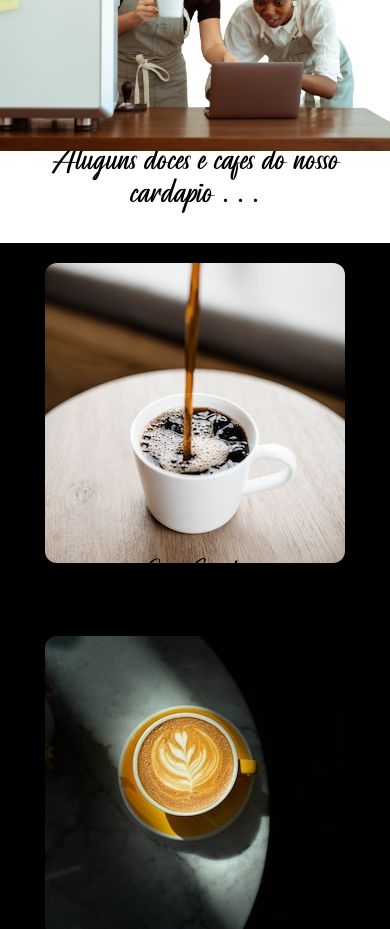
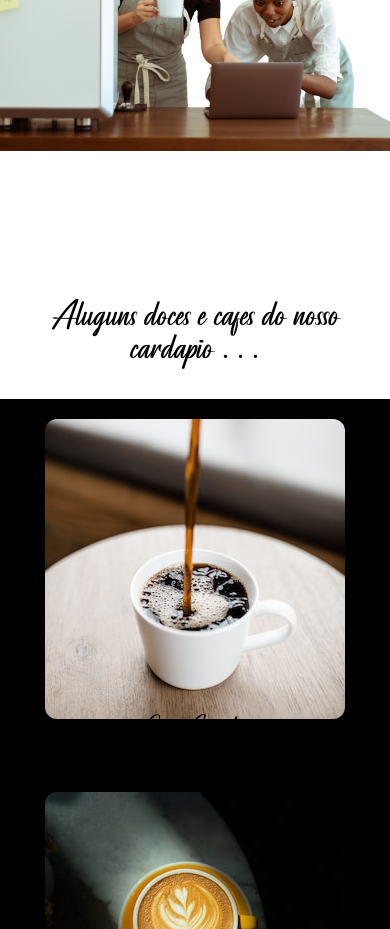
Before and after one commit to leanluizz/componentes-react-reutilizaveis-, a React (Create React App) app: page / in a window 390 px wide. Shown: the part 5000-5929 px from the top of the page. Built offline with nearby package versions, Linux system fonts and the light colour scheme.

Commit message:
test mobile client

```diff
--- a/src/components/Body/itens.jsx
+++ b/src/components/Body/itens.jsx
@@ -28,7 +28,7 @@ export default function Itens(
         fontFamily:font,
         color:Color,
         padding:"5%",
-        marginTop:"20%"
+        marginTop:"60%"
     }
     const grid = {
         display: window.innerWidth <= 700 ? "flex" : "grid",
```
